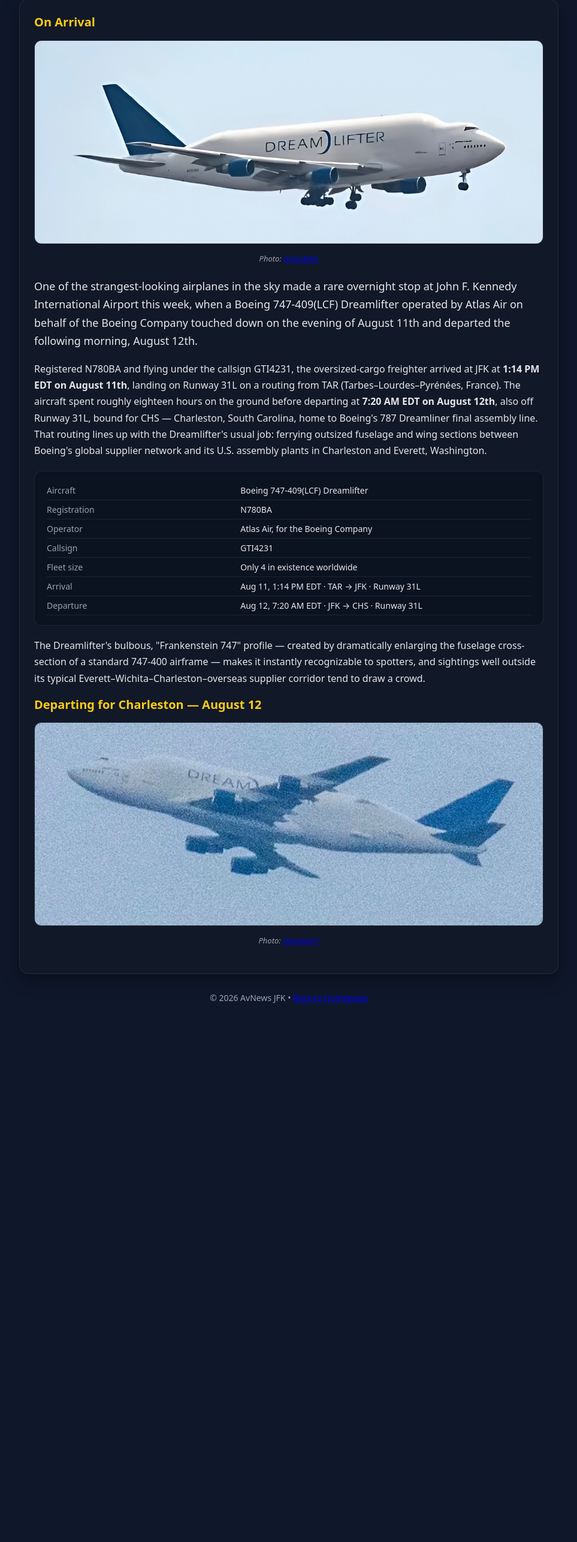
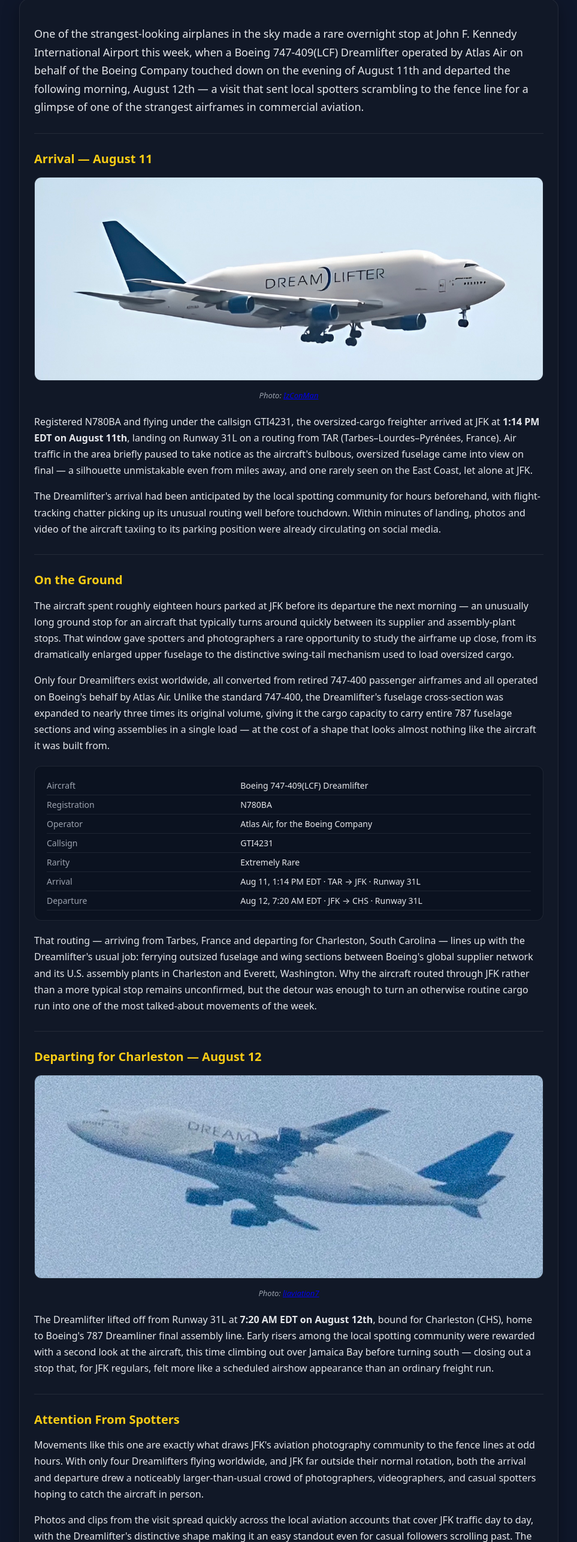
Before and after one commit to AvHouseJFK/AvHouseJFK.github.io, a website: page Dreamlifter2026.html in a window 1280 px wide. Shown: the part 229-2800 px from the top of the page at 60% size, without its empty margins (158-1121 px from the left). Before the commit the page ends 1926 px from the top, so only its background shows below. Drawn offline with Linux system fonts and the light colour scheme.

Commit message:
Enhance Dreamlifter article with styles and content
Added styling for section dividers and quote blocks. Updated content for the Dreamlifter's arrival and departure details, enhancing the narrative and providing additional context for spotters.

```diff
--- a/Dreamlifter2026.html
+++ b/Dreamlifter2026.html
@@ -74,6 +74,12 @@
         font-weight:500;
       }
 
+      .section-divider{
+        border:none;
+        border-top:1px solid var(--border);
+        margin:28px 0;
+      }
+
       .facts{
         background:#0b1220;
         border:1px solid var(--border);
@@ -96,6 +102,25 @@
       .facts td:first-child{
         color:var(--muted);
         width:40%;
+      }
+
+      /* ---- Quote / spotter callout block ---- */
+      .quote{
+        background:#0b1220;
+        border-left:3px solid var(--brand);
+        border-radius:8px;
+        padding:14px 18px;
+        margin:18px 0;
+        font-style:italic;
+        color:var(--ink);
+      }
+
+      .quote .who{
+        display:block;
+        margin-top:8px;
+        font-style:normal;
+        color:var(--muted);
+        font-size:13px;
       }
 
       /* ---- Photo blocks (drop a real image in the <img src="..."> to fill the frame) ---- */
@@ -167,16 +192,28 @@
       <p class="byline">AvNews JFK &middot; August 14, 2026</p>
 
       <div class="card">
-            <!-- ARRIVAL PHOTO -->
-      <h2>On Arrival</h2>
-      <div class="photo-slot"><img src="IMG_5603-Picsart-AiImageEnhancer.jpeg" alt="IzConMan" width="700"/></div>
-      <p class="photo-caption">Photo: <a href = "https://www.tiktok.com/@izconman">IzConMan</a></p>
 
-        <p class="lede">One of the strangest-looking airplanes in the sky made a rare overnight stop at John F. Kennedy International Airport this week, when a Boeing 747-409(LCF) Dreamlifter operated by Atlas Air on behalf of the Boeing Company touched down on the evening of August 11th and departed the following morning, August 12th.</p>
+        <p class="lede">One of the strangest-looking airplanes in the sky made a rare overnight stop at John F. Kennedy International Airport this week, when a Boeing 747-409(LCF) Dreamlifter operated by Atlas Air on behalf of the Boeing Company touched down on the evening of August 11th and departed the following morning, August 12th — a visit that sent local spotters scrambling to the fence line for a glimpse of one of the strangest airframes in commercial aviation.</p>
 
-        <p>Registered N780BA and flying under the callsign GTI4231, the oversized-cargo freighter arrived at JFK at <strong>1:14 PM EDT on August 11th</strong>, landing on Runway 31L on a routing from TAR (Tarbes–Lourdes–Pyrénées, France). The aircraft spent roughly eighteen hours on the ground before departing at <strong>7:20 AM EDT on August 12th</strong>, also off Runway 31L, bound for CHS — Charleston, South Carolina, home to Boeing's 787 Dreamliner final assembly line. That routing lines up with the Dreamlifter's usual job: ferrying outsized fuselage and wing sections between Boeing's global supplier network and its U.S. assembly plants in Charleston and Everett, Washington.</p>
+        <hr class="section-divider" />
 
+        <!-- ARRIVAL SECTION -->
+        <h2>Arrival — August 11</h2>
+        <div class="photo-slot"><img src="IMG_5603-Picsart-AiImageEnhancer.jpeg" alt="Dreamlifter N780BA on approach to JFK" width="700"/></div>
+        <p class="photo-caption">Photo: <a href="https://www.tiktok.com/@izconman">IzConMan</a></p>
 
+        <p>Registered N780BA and flying under the callsign GTI4231, the oversized-cargo freighter arrived at JFK at <strong>1:14 PM EDT on August 11th</strong>, landing on Runway 31L on a routing from TAR (Tarbes–Lourdes–Pyrénées, France). Air traffic in the area briefly paused to take notice as the aircraft's bulbous, oversized fuselage came into view on final — a silhouette unmistakable even from miles away, and one rarely seen on the East Coast, let alone at JFK.</p>
+
+        <p>The Dreamlifter's arrival had been anticipated by the local spotting community for hours beforehand, with flight-tracking chatter picking up its unusual routing well before touchdown. Within minutes of landing, photos and video of the aircraft taxiing to its parking position were already circulating on social media.</p>
+
+        <hr class="section-divider" />
+
+        <!-- ON THE GROUND SECTION -->
+        <h2>On the Ground</h2>
+
+        <p>The aircraft spent roughly eighteen hours parked at JFK before its departure the next morning — an unusually long ground stop for an aircraft that typically turns around quickly between its supplier and assembly-plant stops. That window gave spotters and photographers a rare opportunity to study the airframe up close, from its dramatically enlarged upper fuselage to the distinctive swing-tail mechanism used to load oversized cargo.</p>
+
+        <p>Only four Dreamlifters exist worldwide, all converted from retired 747-400 passenger airframes and all operated on Boeing's behalf by Atlas Air. Unlike the standard 747-400, the Dreamlifter's fuselage cross-section was expanded to nearly three times its original volume, giving it the cargo capacity to carry entire 787 fuselage sections and wing assemblies in a single load — at the cost of a shape that looks almost nothing like the aircraft it was built from.</p>
 
         <div class="facts">
           <table>
@@ -184,17 +221,34 @@
             <tr><td>Registration</td><td>N780BA</td></tr>
             <tr><td>Operator</td><td>Atlas Air, for the Boeing Company</td></tr>
             <tr><td>Callsign</td><td>GTI4231</td></tr>
-            <tr><td>Fleet size</td><td>Only 4 in existence worldwide</td></tr>
+            <tr><td>Rarity</td><td>Extremely Rare</td></tr>
             <tr><td>Arrival</td><td>Aug 11, 1:14 PM EDT &middot; TAR → JFK &middot; Runway 31L</td></tr>
             <tr><td>Departure</td><td>Aug 12, 7:20 AM EDT &middot; JFK → CHS &middot; Runway 31L</td></tr>
           </table>
         </div>
 
-        <p>The Dreamlifter's bulbous, "Frankenstein 747" profile — created by dramatically enlarging the fuselage cross-section of a standard 747-400 airframe — makes it instantly recognizable to spotters, and sightings well outside its typical Everett–Wichita–Charleston–overseas supplier corridor tend to draw a crowd.</p>
-        <!-- DEPARTURE PHOTO -->
-      <h2>Departing for Charleston — August 12</h2>
-    <div class="photo-slot"><img src="IMG_5606 (1).jpeg" alt="IzConMan" width="700"/></div>
-      <p class="photo-caption">Photo: <a href = "https://www.tiktok.com/@liaviation7">liaviation7</a></p>
+        <p>That routing — arriving from Tarbes, France and departing for Charleston, South Carolina — lines up with the Dreamlifter's usual job: ferrying outsized fuselage and wing sections between Boeing's global supplier network and its U.S. assembly plants in Charleston and Everett, Washington. Why the aircraft routed through JFK rather than a more typical stop remains unconfirmed, but the detour was enough to turn an otherwise routine cargo run into one of the most talked-about movements of the week.</p>
+
+        <hr class="section-divider" />
+
+        <!-- DEPARTURE SECTION -->
+        <h2>Departing for Charleston — August 12</h2>
+        <div class="photo-slot"><img src="IMG_5606 (1).jpeg" alt="Dreamlifter N780BA departing JFK" width="700"/></div>
+        <p class="photo-caption">Photo: <a href="https://www.tiktok.com/@liaviation7">liaviation7</a></p>
+
+        <p>The Dreamlifter lifted off from Runway 31L at <strong>7:20 AM EDT on August 12th</strong>, bound for Charleston (CHS), home to Boeing's 787 Dreamliner final assembly line. Early risers among the local spotting community were rewarded with a second look at the aircraft, this time climbing out over Jamaica Bay before turning south — closing out a stop that, for JFK regulars, felt more like a scheduled airshow appearance than an ordinary freight run.</p>
+
+        <hr class="section-divider" />
+
+        <!-- SPOTTER REACTION SECTION -->
+        <h2>Attention From Spotters</h2>
+
+        <p>Movements like this one are exactly what draws JFK's aviation photography community to the fence lines at odd hours. With only four Dreamlifters flying worldwide, and JFK far outside their normal rotation, both the arrival and departure drew a noticeably larger-than-usual crowd of photographers, videographers, and casual spotters hoping to catch the aircraft in person.</p>
+
+        <p>Photos and clips from the visit spread quickly across the local aviation accounts that cover JFK traffic day to day, with the Dreamlifter's distinctive shape making it an easy standout even for casual followers scrolling past. The bulbous, "Frankenstein 747" profile — created by dramatically enlarging the fuselage cross-section of a standard 747-400 airframe — makes it instantly recognizable, and sightings well outside its typical Everett–Wichita–Charleston–overseas supplier corridor tend to draw a crowd wherever it turns up.</p>
+
+        <p>For JFK's spotting community, the Dreamlifter's brief stopover was a reminder of why the airport's ramp is worth watching closely: even a routine cargo rotation can turn into one of the rarest sightings of the year.</p>
+
       </div>
 
       <footer>
```
